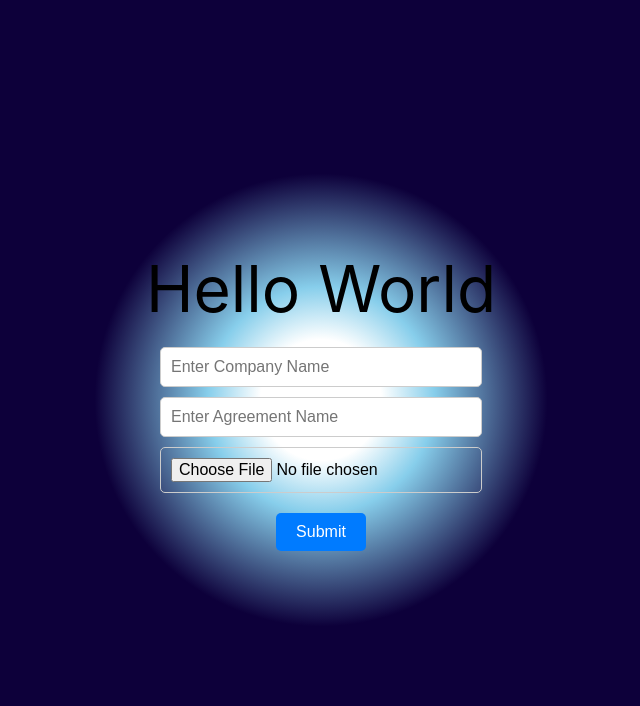
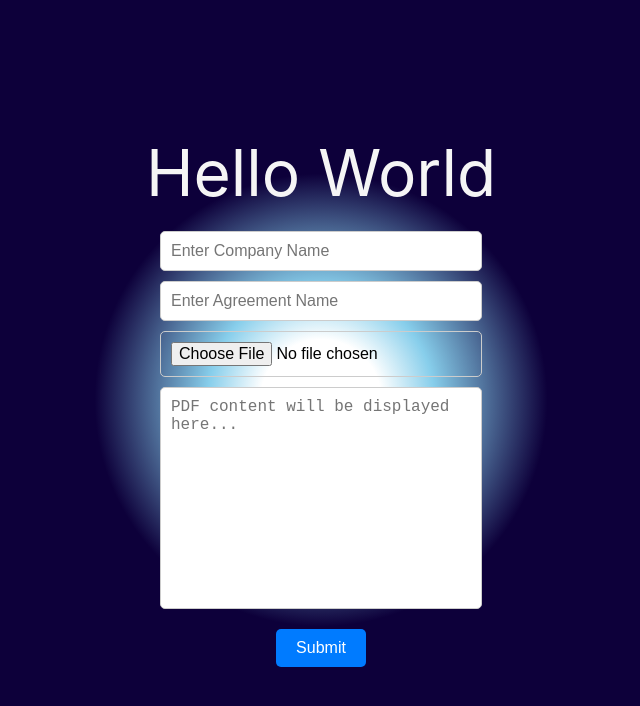
Before and after one commit to atharvacad/docusign-hack-project-front, a React (Create React App) app: page / in a window 1280 px wide. Shown: the top 706 px of the page, without its empty margins (319-959 px from the left). Built offline with nearby package versions, Linux system fonts and the light colour scheme.

Commit message:
Working PDF reader

```diff
--- a/src/HelloWorld.js
+++ b/src/HelloWorld.js
@@ -1,14 +1,18 @@
 import React, { useState, useEffect } from 'react';
+import { getDocument, GlobalWorkerOptions } from 'pdfjs-dist/build/pdf';
+import pdfjsWorker from 'pdfjs-dist/build/pdf.worker.entry';
+
+// Set the worker source
+GlobalWorkerOptions.workerSrc = pdfjsWorker;
 
 const HelloWorld = () => {
-  // State to store font size, zoom level, and input field values
   const [fontSize, setFontSize] = useState('8vw');
   const [zoom, setZoom] = useState(1);
   const [companyName, setCompanyName] = useState('');
   const [agreementName, setAgreementName] = useState('');
   const [pdfFile, setPdfFile] = useState(null);
+  const [pdfText, setPdfText] = useState(''); // State for PDF text content
 
-  // Dynamically adjust styles based on window size and zoom level
   useEffect(() => {
     const updateStyles = () => {
       const width = window.innerWidth;
@@ -30,7 +34,6 @@ const HelloWorld = () => {
     return () => window.removeEventListener('resize', updateStyles);
   }, []);
 
-  // Handle zooming with mouse scroll
   const handleWheel = (event) => {
     setZoom((prevZoom) =>
       event.deltaY > 0
@@ -39,12 +42,31 @@ const HelloWorld = () => {
     );
   };
 
-  // Handle PDF file upload
-  const handlePdfChange = (event) => {
-    setPdfFile(event.target.files[0]);
+  const handlePdfChange = async (event) => {
+    const file = event.target.files[0];
+    setPdfFile(file); // Set the selected PDF file in state
+
+    if (file) {
+      const fileReader = new FileReader();
+      fileReader.onload = async () => {
+        const typedArray = new Uint8Array(fileReader.result);
+        const pdf = await getDocument({ data: typedArray }).promise;
+        const numPages = pdf.numPages;
+        let textContent = '';
+
+        for (let i = 1; i <= numPages; i++) {
+          const page = await pdf.getPage(i);
+          const content = await page.getTextContent();
+          const textItems = content.items;
+          textContent += textItems.map(item => item.str).join(' ') + '\n';
+        }
+
+        setPdfText(textContent); // Set the extracted text content
+      };
+      fileReader.readAsArrayBuffer(file);
+    }
   };
 
-  // Handle form submission
   const handleSubmit = () => {
     console.log('Company Name:', companyName);
     console.log('Agreement Name:', agreementName);
@@ -52,7 +74,6 @@ const HelloWorld = () => {
     alert('Form submitted successfully!');
   };
 
-  // Styles for container and elements
   const containerStyle = {
     display: 'flex',
     flexDirection: 'column',
@@ -66,7 +87,7 @@ const HelloWorld = () => {
   };
 
   const textStyle = {
-    color: 'black',
+    color: 'whitesmoke',
     fontSize: fontSize,
     textAlign: 'center',
     whiteSpace: 'nowrap',
@@ -125,6 +146,13 @@ const HelloWorld = () => {
           style={inputStyle}
         />
         {pdfFile && <p>Uploaded File: {pdfFile.name}</p>}
+        <textarea
+          value={pdfText}
+          readOnly
+          rows={10}
+          style={{ ...inputStyle, height: '200px', resize: 'none' }}
+          placeholder="PDF content will be displayed here..."
+        />
         <button style={buttonStyle} onClick={handleSubmit}>
           Submit
         </button>
```
Also changed, not shown: package.json (+7 -3 lines), 2 other files (tests, documents, lock files or other folders).
